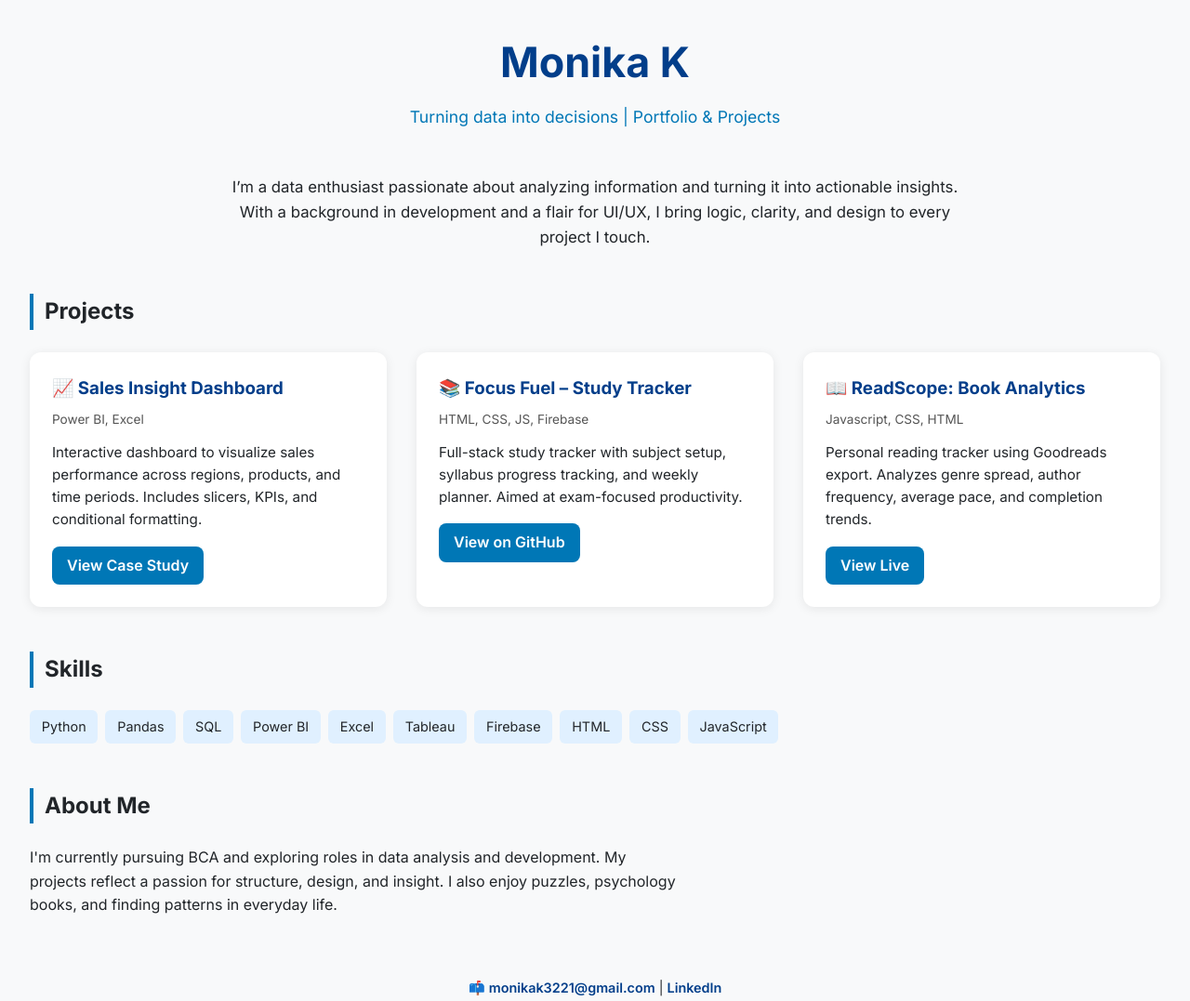
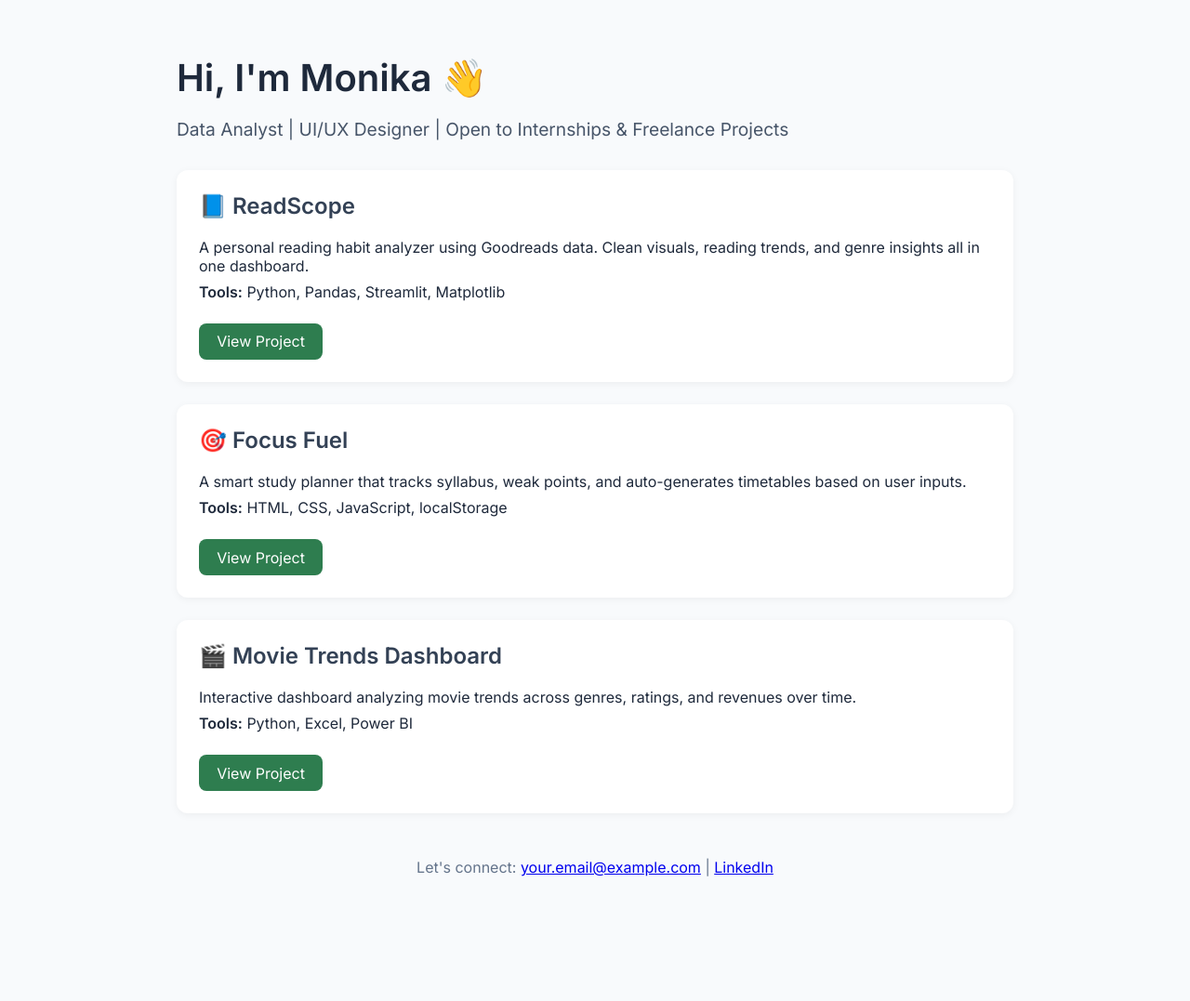
Before and after one commit to monikak2004/Monikak, a plain HTML site: page index.html in a window 1280 px wide. Shown: the whole page at 93% size. After the commit the page ends 975 px from the top, so only its background shows below. Drawn offline with Linux system fonts and the light colour scheme.

Commit message:
Update index.html

```diff
--- a/index.html
+++ b/index.html
@@ -3,172 +3,94 @@
 <head>
   <meta charset="UTF-8" />
   <meta name="viewport" content="width=device-width, initial-scale=1.0" />
-  <title>Monika K – Data Analyst Portfolio</title>
-  <link href="https://fonts.googleapis.com/css2?family=Inter:wght@400;600;700&display=swap" rel="stylesheet">
+  <title>Monika K – Portfolio</title>
+  <link href="https://fonts.googleapis.com/css2?family=Inter:wght@400;600&display=swap" rel="stylesheet" />
   <style>
-    :root {
-      --bg: #f8f9fa;
-      --text: #212529;
-      --accent: #0077b6;
-      --soft: #e0f0ff;
-      --accent-dark: #023e8a;
-    }
-    * {
+    body {
+      font-family: 'Inter', sans-serif;
       margin: 0;
       padding: 0;
-      box-sizing: border-box;
-      font-family: 'Inter', sans-serif;
+      background-color: #f8fafc;
+      color: #1e293b;
     }
-    body {
-      background-color: var(--bg);
-      color: var(--text);
-      line-height: 1.6;
+    .container {
+      max-width: 900px;
+      margin: 0 auto;
       padding: 2rem;
     }
-    header {
-      text-align: center;
-      margin-bottom: 3rem;
+    h1 {
+      font-size: 2.5rem;
+      margin-bottom: 0.5rem;
     }
-    header h1 {
-      font-size: 2.8rem;
-      color: var(--accent-dark);
+    p.subtitle {
+      font-size: 1.2rem;
+      color: #475569;
+      margin-bottom: 2rem;
     }
-    header p {
-      font-size: 1.1rem;
-      color: var(--accent);
-      margin-top: 0.5rem;
+    .project {
+      background-color: #fff;
+      padding: 1.5rem;
+      border-radius: 12px;
+      box-shadow: 0 2px 8px rgba(0,0,0,0.05);
+      margin-bottom: 1.5rem;
     }
-    .intro {
-      max-width: 800px;
-      margin: 1rem auto 3rem;
-      text-align: center;
-      font-size: 1.05rem;
+    .project h2 {
+      margin-top: 0;
+      font-size: 1.5rem;
+      color: #334155;
     }
-    .section-title {
-      font-size: 1.5rem;
-      border-left: 4px solid var(--accent);
-      padding-left: 0.75rem;
-      margin: 3rem 0 1.5rem;
+    .project p {
+      margin: 0.5rem 0;
     }
-    .projects {
-      display: grid;
-      grid-template-columns: repeat(auto-fit, minmax(300px, 1fr));
-      gap: 2rem;
+    .btn {
+      display: inline-block;
+      margin-top: 1rem;
+      padding: 0.6rem 1.2rem;
+      background-color: #2e7d4f;
+      color: #fff;
+      text-decoration: none;
+      border-radius: 8px;
+      transition: background 0.3s ease;
     }
-    .project-card {
-      background: white;
-      border-radius: 12px;
-      padding: 1.5rem;
-      box-shadow: 0 2px 12px rgba(0,0,0,0.08);
-    }
-    .project-card h3 {
-      margin-bottom: 0.5rem;
-      color: var(--accent-dark);
-    }
-    .project-card .tools {
-      font-size: 0.85rem;
-      color: #555;
-      margin-bottom: 0.75rem;
-    }
-    .project-card p {
-      font-size: 0.95rem;
-      margin-bottom: 1rem;
-    }
-    .project-card a {
-      background: var(--accent);
-      color: white;
-      text-decoration: none;
-      padding: 0.5rem 1rem;
-      border-radius: 8px;
-      font-weight: 600;
-      display: inline-block;
-      transition: background 0.3s;
-    }
-    .project-card a:hover {
-      background: var(--accent-dark);
-    }
-    .skills {
-      display: flex;
-      flex-wrap: wrap;
-      gap: 0.5rem;
-    }
-    .skills span {
-      background: var(--soft);
-      padding: 0.4rem 0.8rem;
-      border-radius: 6px;
-      font-size: 0.9rem;
-      font-weight: 500;
-    }
-    .about {
-      max-width: 700px;
-      font-size: 1rem;
-      margin-top: 1rem;
+    .btn:hover {
+      background-color: #256d3d;
     }
     footer {
-      margin-top: 4rem;
       text-align: center;
-      font-size: 0.9rem;
-    }
-    footer a {
-      color: var(--accent-dark);
-      font-weight: 600;
-      text-decoration: none;
+      margin-top: 3rem;
+      color: #64748b;
     }
   </style>
 </head>
 <body>
-  <header>
-    <h1>Monika K</h1>
-    <p>Turning data into decisions | Portfolio & Projects</p>
-  </header>
+  <div class="container">
+    <h1>Hi, I'm Monika 👋</h1>
+    <p class="subtitle">Data Analyst | UI/UX Designer | Open to Internships & Freelance Projects</p>
 
-  <section class="intro">
-    <p>I’m a data enthusiast passionate about analyzing information and turning it into actionable insights. With a background in development and a flair for UI/UX, I bring logic, clarity, and design to every project I touch.</p>
-  </section>
+    <div class="project">
+      <h2>📘 ReadScope</h2>
+      <p>A personal reading habit analyzer using Goodreads data. Clean visuals, reading trends, and genre insights all in one dashboard.</p>
+      <p><strong>Tools:</strong> Python, Pandas, Streamlit, Matplotlib</p>
+      <a href="#" class="btn">View Project</a>
+    </div>
 
-  <section>
-    <h2 class="section-title">Projects</h2>
-    <div class="projects">
-      <div class="project-card">
-        <h3>📈 Sales Insight Dashboard</h3>
-        <div class="tools">Power BI, Excel</div>
-        <p>Interactive dashboard to visualize sales performance across regions, products, and time periods. Includes slicers, KPIs, and conditional formatting.</p>
-        <a href="#">View Case Study</a>
-      </div>
-      <div class="project-card">
-        <h3>📚 Focus Fuel – Study Tracker</h3>
-        <div class="tools">HTML, CSS, JS, Firebase</div>
-        <p>Full-stack study tracker with subject setup, syllabus progress tracking, and weekly planner. Aimed at exam-focused productivity.</p>
-        <a href="https://github.com/Monikak2004/focus-fuel" target="_blank">View on GitHub</a>
-      </div>
-      <div class="project-card">
-        <h3>📖 ReadScope: Book Analytics</h3>
-        <div class="tools">Javascript, CSS, HTML</div>
-        <p>Personal reading tracker using Goodreads export. Analyzes genre spread, author frequency, average pace, and completion trends.</p>
-        <a href="https://monikak.github.io/readscope" target="_blank">View Live</a>
+    <div class="project">
+      <h2>🎯 Focus Fuel</h2>
+      <p>A smart study planner that tracks syllabus, weak points, and auto-generates timetables based on user inputs.</p>
+      <p><strong>Tools:</strong> HTML, CSS, JavaScript, localStorage</p>
+      <a href="#" class="btn">View Project</a>
+    </div>
 
-      </div>
+    <div class="project">
+      <h2>🎬 Movie Trends Dashboard</h2>
+      <p>Interactive dashboard analyzing movie trends across genres, ratings, and revenues over time.</p>
+      <p><strong>Tools:</strong> Python, Excel, Power BI</p>
+      <a href="#" class="btn">View Project</a>
     </div>
-  </section>
 
-  <section>
-    <h2 class="section-title">Skills</h2>
-    <div class="skills">
-      <span>Python</span><span>Pandas</span><span>SQL</span><span>Power BI</span><span>Excel</span>
-      <span>Tableau</span><span>Firebase</span><span>HTML</span><span>CSS</span><span>JavaScript</span>
-    </div>
-  </section>
-
-  <section>
-    <h2 class="section-title">About Me</h2>
-    <div class="about">
-      <p>I'm currently pursuing BCA and exploring roles in data analysis and development. My projects reflect a passion for structure, design, and insight. I also enjoy puzzles, psychology books, and finding patterns in everyday life.</p>
-    </div>
-  </section>
-
-  <footer>
-    📫 <a href="mailto:monikak3221@gmail.com">monikak3221@gmail.com</a> |
-    <a href="https://www.linkedin.com/in/monika-k-6a7643288/" target="_blank">LinkedIn</a>
-  </footer>
+    <footer>
+      Let's connect: <a href="mail to:monikak2022@gmail.com">your.email@example.com</a> | <a href="https://linkedin.com/in/monika-k-6a7643288">LinkedIn</a>
+    </footer>
+  </div>
 </body>
 </html>
```
